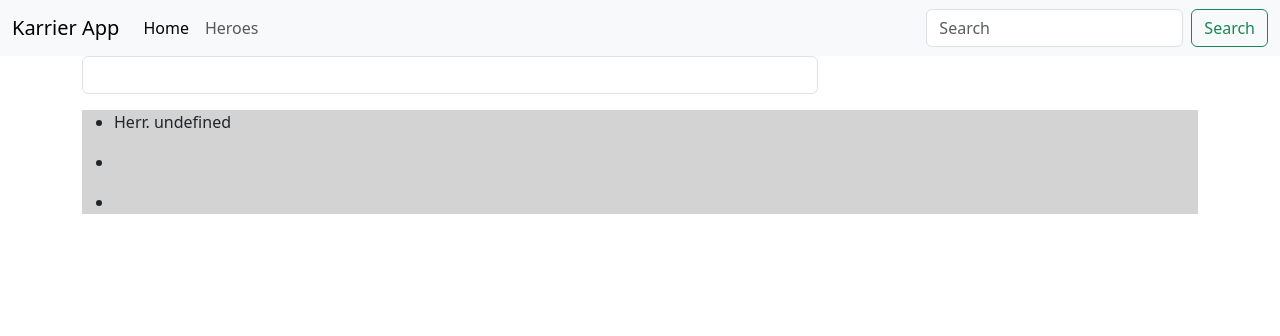
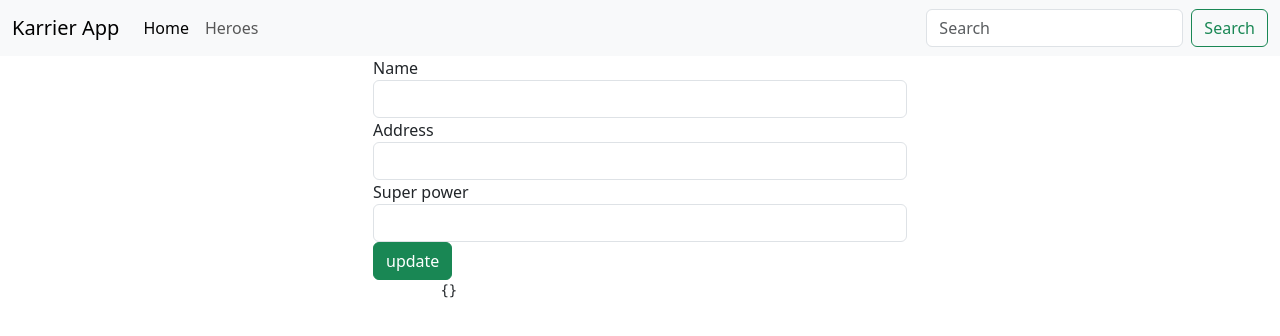
Before and after one commit to nemesbalint/angular2, an Angular app in the folder myFirstAngularApp/: page /hero/1 in a window 1280 px wide. Shown: the top 336 px of the page. Built offline with nearby package versions, Linux system fonts and the light colour scheme; no server answers.

Commit message:
Angular - sablonalapú űrlapok 1

```diff
--- a/myFirstAngularApp/src/app/app.module.ts
+++ b/myFirstAngularApp/src/app/app.module.ts
@@ -2,6 +2,7 @@ import { NgModule } from '@angular/core';
 import { BrowserModule } from '@angular/platform-browser';
 import { HttpClientModule } from '@angular/common/http';
 import { RouterModule, Routes } from '@angular/router';
+import { FormsModule } from '@angular/forms';
 
 import { AppRoutingModule } from './app-routing.module';
 import { AppComponent } from './app.component';
@@ -49,7 +50,8 @@ const appRoutes: Routes = [
     BrowserModule,
     AppRoutingModule,
     HttpClientModule,
-    RouterModule.forRoot(appRoutes)
+    RouterModule.forRoot(appRoutes),
+    FormsModule
   ],
   providers: [
     FootballService,
--- a/myFirstAngularApp/src/app/hero-detail/hero-detail.component.html
+++ b/myFirstAngularApp/src/app/hero-detail/hero-detail.component.html
@@ -1,17 +1,26 @@
-<div class="row">
-    <div class="col-8 offse-2">
-        <input class="form-control" #search type="text" (keyup)="0">
-        <p>{{ search.value }}</p>
-    </div>
+<div class="row col-6 offset-3">
+    <form *ngIf="hero">
+        <div class="form-group">
+            <label for="heroName">Name</label>
+            <input id="heroName" name="name" [(ngModel)]="hero.name"
+            type="text" class="form-control"
+            required>
+        </div>
+        <div class="form-group">
+            <label for="heroAddress">Address</label>
+            <input id="heroAddress" name="address" [(ngModel)]="hero.address"
+            type="text" class="form-control"
+            required pattern="[a-zA-Z0-9-\.]{10,}">
+        </div>
+        <div class="form-group">
+            <label for="heroSuperpower">Super power</label>
+            <input id="heroSuperpower" name="superpower" [(ngModel)]="hero.superpower"
+            type="text" class="form-control"
+            required>
+        </div>
+        <button type="submit" class="btn btn-success">update</button>
+    </form>
+    <pre>
+        {{hero | json}}
+    </pre>
 </div>
-<ul [appHighlight]="'lightgray'">
-    <li>
-        <p *appDelay="100">{{ hero.name | prefix:'Herr.' }}</p>
-    </li>
-    <li>
-        <p *appDelay="100">{{ hero.address }}</p>
-    </li>
-    <li>
-        <p *appDelay="100">{{ hero.superpower }}</p>
-    </li>
-</ul>
--- a/myFirstAngularApp/src/app/hero/hero.component.html
+++ b/myFirstAngularApp/src/app/hero/hero.component.html
@@ -1,3 +1,9 @@
+<div class="row">
+    <div class="col-8 offse-2">
+        <input class="form-control" #search type="text" (keyup)="0">
+        <p>{{ search.value }}</p>
+    </div>
+</div>
 <div class="row">
     <div class="col-8 offset-2">
         <table class="table table-striped">
```
